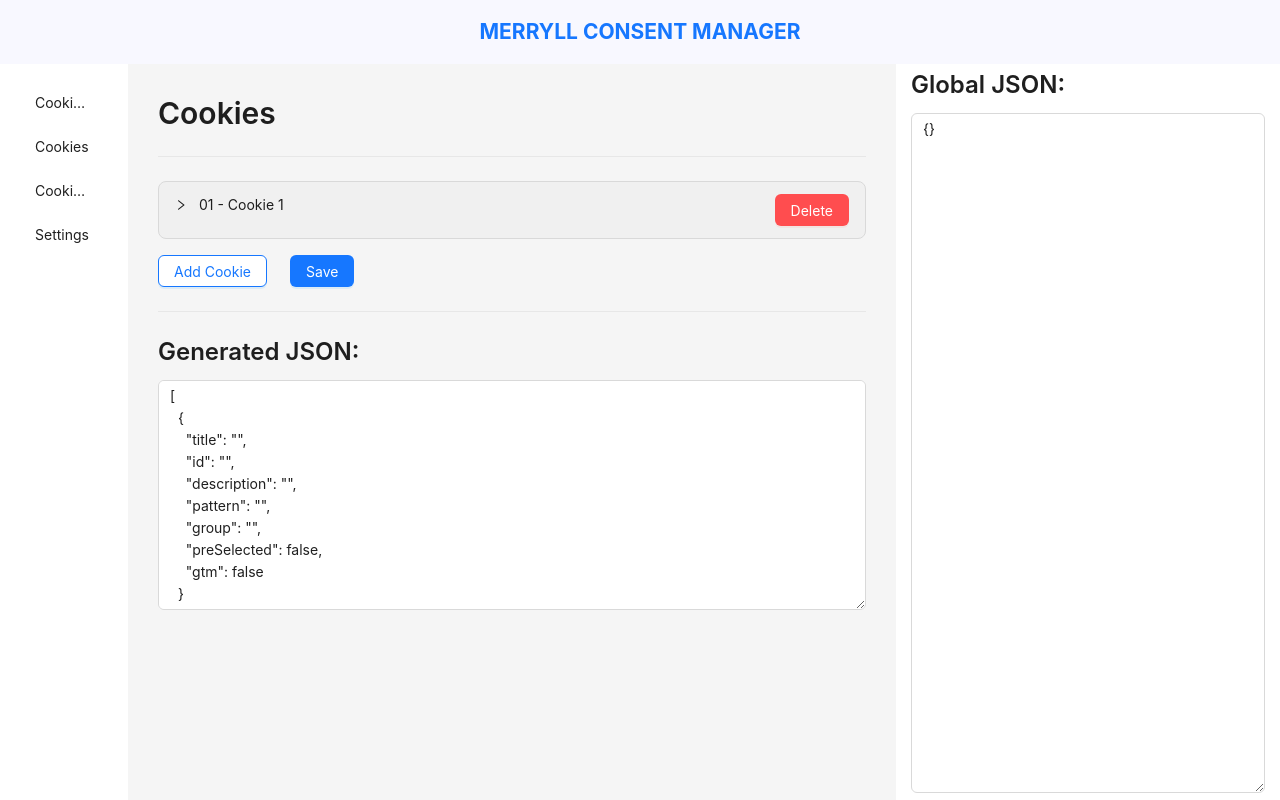
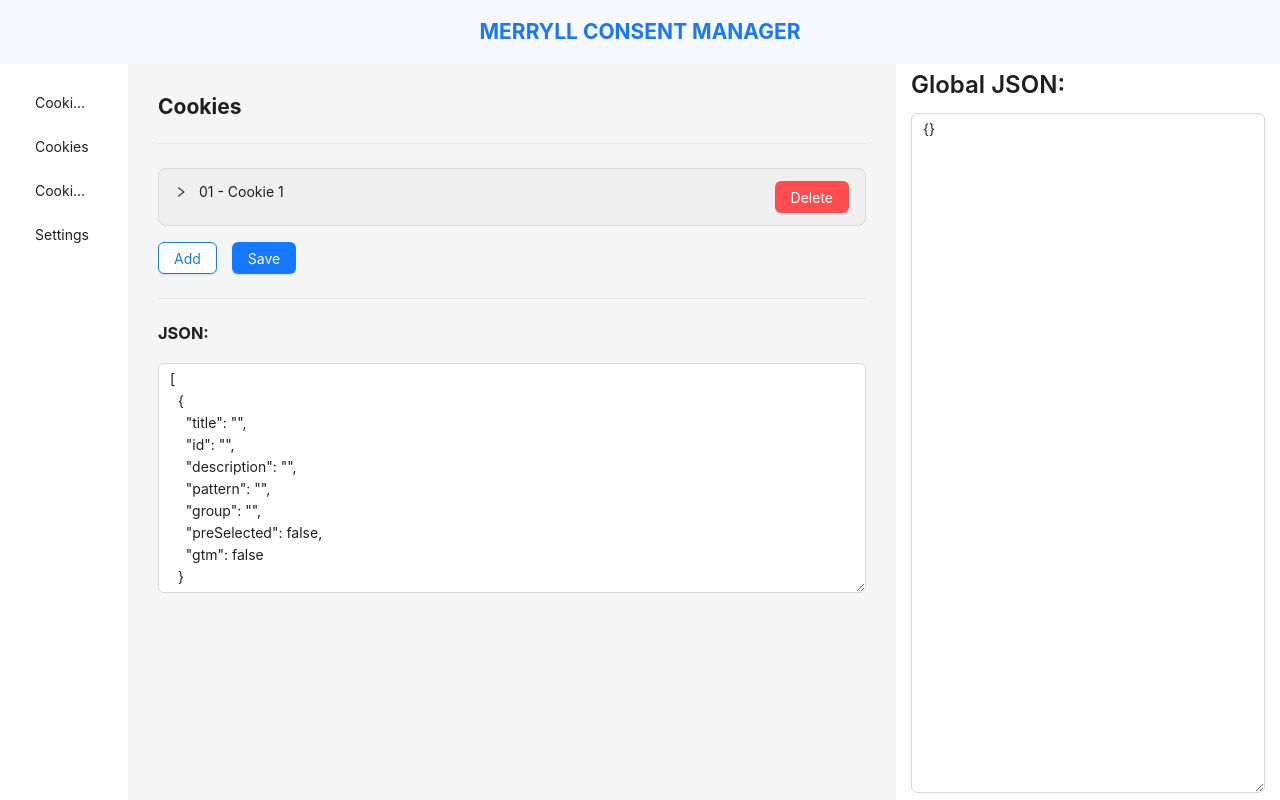
Before and after one commit to REACT-VCS/wp-merryll-consent-react, a React (Create React App) app: page /cookies in a window 1280 px wide. Built offline with nearby package versions, Linux system fonts and the light colour scheme.

Commit message:
chore: update design

```diff
--- a/src/components/CookieBox.js
+++ b/src/components/CookieBox.js
@@ -1,6 +1,6 @@
-import React, { useState, useEffect, useContext } from "react";
+import React, { useState, useContext, useEffect } from "react";
 import { GlobalContext } from "../context/GlobalContext";
-import { Form, Input, Button, Typography, Tabs } from "antd";
+import { Form, Input, Button, Typography, Tabs, Divider } from "antd";
 import TabPane from "antd/es/tabs/TabPane";
 
 const { TextArea } = Input;
@@ -17,6 +17,9 @@ const CookieBox = () => {
       const parsedSettings = JSON.parse(savedSettings);
       form.setFieldsValue(parsedSettings);
       setGeneratedJson(JSON.stringify(parsedSettings, null, 2)); // Set initial JSON from localStorage
+    } else {
+      // If no settings are found, set generatedJson to an empty object
+      setGeneratedJson(JSON.stringify({}, null, 2)); // Now this will show "{}" in the TextArea
     }
   }, [form]);
 
@@ -32,7 +35,8 @@ const CookieBox = () => {
 
   return (
     <div>
-      <Title level={2}>Cookie Settings</Title>
+      <h2>Cookie Settings</h2>
+      <Divider />
       <Form
         form={form}
         layout="vertical"
@@ -252,14 +256,12 @@ const CookieBox = () => {
           </TabPane>
         </Tabs>
 
-        <Button type="primary" htmlType="submit" style={{ marginTop: "20px" }}>
-          Save Settings
+        <Button type="primary" htmlType="submit">
+          Save
         </Button>
       </Form>
-
-      <Title level={3} style={{ marginTop: "40px" }}>
-        Generated JSON:
-      </Title>
+      <Divider />
+      <h3 style={{ marginBottom: "20px" }}>JSON:</h3>
       <TextArea rows={10} readOnly value={generatedJson} />
     </div>
   );
--- a/src/components/CookieGroup.js
+++ b/src/components/CookieGroup.js
@@ -55,7 +55,7 @@ const CookieGroup = () => {
 
   return (
     <div>
-      <Title level={2}>Cookie Groups</Title>
+      <h2>Cookie Groups</h2>
       <Divider />
 
       <Form onSubmitCapture={handleSubmit} layout="vertical">
@@ -108,23 +108,19 @@ const CookieGroup = () => {
           ))}
         </Collapse>
 
-        <Space>
+        <Space style={{ marginTop: 16 }}>
           <Button color="primary" variant="outlined" onClick={addGroup}>
-            Add Group
+            Add
           </Button>
         </Space>
-        {groups.length > 0 && (
-          <Button
-            type="primary"
-            htmlType="submit"
-            style={{ marginLeft: "15px" }}
-          >
-            Save
-          </Button>
-        )}
+        {/* {groups.length > 0 && (
+               )} */}
+        <Button type="primary" htmlType="submit" style={{ marginLeft: "15px" }}>
+          Save
+        </Button>
       </Form>
       <Divider />
-      <Title level={3}>Generated JSON:</Title>
+      <h3 style={{ marginBottom: "20px" }}>JSON:</h3>
       <TextArea rows={10} readOnly value={JSON.stringify(groups, null, 2)} />
     </div>
   );
--- a/src/components/Cookies.js
+++ b/src/components/Cookies.js
@@ -78,7 +78,7 @@ const Cookies = () => {
 
   return (
     <div>
-      <Title level={2}>Cookies</Title>
+      <h2>Cookies</h2>
       <Divider />
       <Form onSubmitCapture={handleSubmit} layout="vertical">
         <Collapse>
@@ -182,21 +182,17 @@ const Cookies = () => {
         </Collapse>
         <Space style={{ marginTop: 16 }}>
           <Button color="primary" variant="outlined" onClick={addCookie}>
-            Add Cookie
+            Add
           </Button>
-          {cookies.length > 0 && (
-            <Button
-              type="primary"
-              htmlType="submit"
-              style={{ marginLeft: "15px" }}
-            >
-              Save
-            </Button>
-          )}
         </Space>
+        {/* {cookies.length > 0 && (
+                      )} */}
+        <Button type="primary" htmlType="submit" style={{ marginLeft: "15px" }}>
+          Save
+        </Button>
       </Form>
       <Divider />
-      <Title level={3}>Generated JSON:</Title>
+      <h3 style={{ marginBottom: "20px" }}>JSON:</h3>
       <TextArea rows={10} readOnly value={JSON.stringify(cookies, null, 2)} />
     </div>
   );
--- a/src/components/Settings.js
+++ b/src/components/Settings.js
@@ -1,6 +1,6 @@
 import React, { useState, useEffect, useContext } from "react";
 import { GlobalContext } from "../context/GlobalContext";
-import { Form, Input, Button, Tabs, Checkbox, Select } from "antd";
+import { Form, Input, Button, Tabs, Checkbox, Select, Divider } from "antd";
 
 const { TextArea } = Input;
 const { TabPane } = Tabs;
@@ -36,6 +36,7 @@ const Settings = () => {
   return (
     <div>
       <h2>Settings</h2>
+      <Divider />
       <Form
         form={form}
         layout="vertical"
@@ -127,13 +128,12 @@ const Settings = () => {
             </Form.Item>
           </TabPane>
         </Tabs>
-
         <Button type="primary" htmlType="submit">
           Save
         </Button>
       </Form>
-
-      <h3>Generated JSON:</h3>
+      <Divider />
+      <h3 style={{ marginBottom: "20px" }}>JSON:</h3>
       <TextArea rows={10} readOnly value={JSON.stringify(settings, null, 2)} />
     </div>
   );
```
